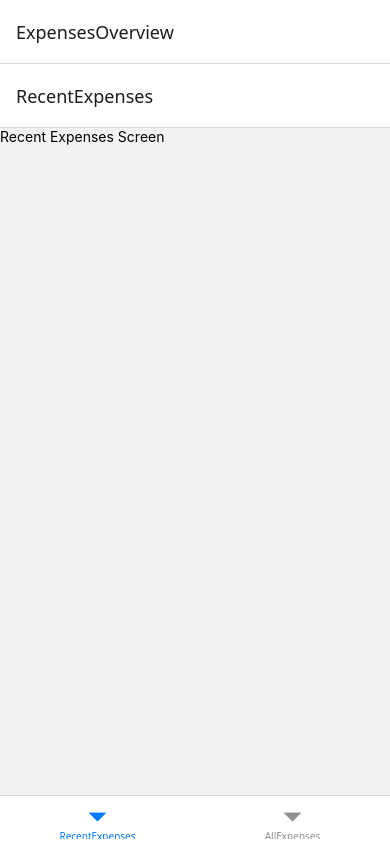
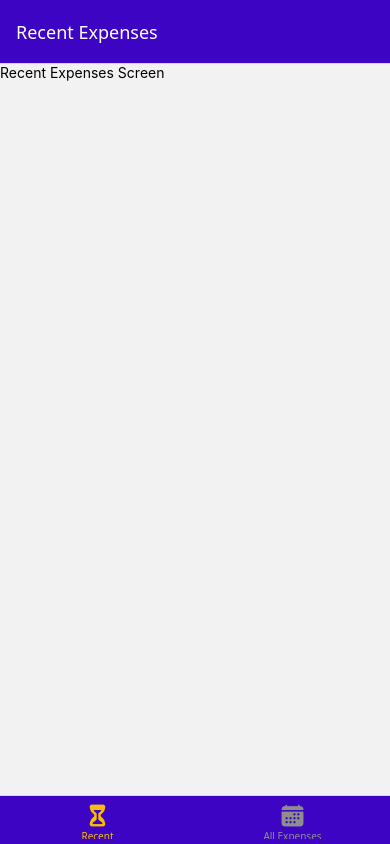
Before and after one commit to milosm89/ExpensesApp, a React Native app: screen / in a window 390 px wide. Built offline with nearby package versions, Linux system fonts and the light colour scheme.

Commit message:
Added style for navigation

```diff
--- a/App.js
+++ b/App.js
@@ -2,10 +2,12 @@
 import { NavigationContainer } from '@react-navigation/native';
 import { createNativeStackNavigator } from '@react-navigation/native-stack';
 import { createBottomTabNavigator } from '@react-navigation/bottom-tabs';
+import {Ionicons} from '@expo/vector-icons';
 
 import ManageExpense from './screens/ManageExpense';
 import AllExpenses from './screens/AllExpenses';
 import RecentExpenses from './screens/RecentExpenses';
+import { GlobalStyles } from './constants/styles';
 
 
 const Stack = createNativeStackNavigator();
@@ -13,9 +15,36 @@
 
 function ExpensesOverview() {
   return (
-    <BottomTabs.Navigator>
-      <BottomTabs.Screen name='RecentExpenses' component={RecentExpenses}/>
-      <BottomTabs.Screen name='AllExpenses' component={AllExpenses}/>
+    <BottomTabs.Navigator
+      screenOptions={{
+        headerStyle: {backgroundColor: GlobalStyles.colors.primary500},
+        headerTintColor: 'white',
+        tabBarStyle: {backgroundColor: GlobalStyles.colors.primary500},
+        tabBarActiveTintColor: GlobalStyles.colors.accent500,
+      }}
+    >
+      <BottomTabs.Screen
+        name='RecentExpenses'
+        component={RecentExpenses}
+        options={{
+          title: 'Recent Expenses',
+          tabBarLabel: 'Recent',
+          tabBarIcon: ({color,size}) => (
+            <Ionicons name='hourglass' size={size} color={color} />
+          ),
+        }}
+      />
+      <BottomTabs.Screen
+        name='AllExpenses'
+        component={AllExpenses}
+        options={{
+          title: 'All Expenses',
+          tabBarLabel: 'All Expenses',
+          tabBarIcon: ({color,size}) => (
+            <Ionicons name='calendar' size={size} color={color} />
+          ),
+        }}
+      />
     </BottomTabs.Navigator>
   );
 }
@@ -26,8 +55,16 @@
        <StatusBar style="auto" />
        <NavigationContainer>
           <Stack.Navigator>
-            <Stack.Screen name='ExpensesOverview' component={ExpensesOverview} />
-            <Stack.Screen name='ManageExpense' component={ManageExpense} />
+            <Stack.Screen
+              name='ExpensesOverview'
+              component={ExpensesOverview}
+              options={{headerShown: false}}
+            />
+            <Stack.Screen
+              name='ManageExpense'
+              component={ManageExpense}
+
+            />
           </Stack.Navigator>
        </NavigationContainer>
       </>
--- /dev/null
+++ b/constants/styles.js
@@ -0,0 +1,16 @@
+export const GlobalStyles = {
+    colors: {
+      primary50: '#e4d9fd',
+      primary100: '#c6affc',
+      primary200: '#a281f0',
+      primary400: '#5721d4',
+      primary500: '#3e04c3',
+      primary700: '#2d0689',
+      primary800: '#200364',
+      accent500: '#f7bc0c',
+      error50: '#fcc4e4',
+      error500: '#9b095c',
+      gray500: '#39324a',
+      gray700: '#221c30',
+    },
+  };
```
